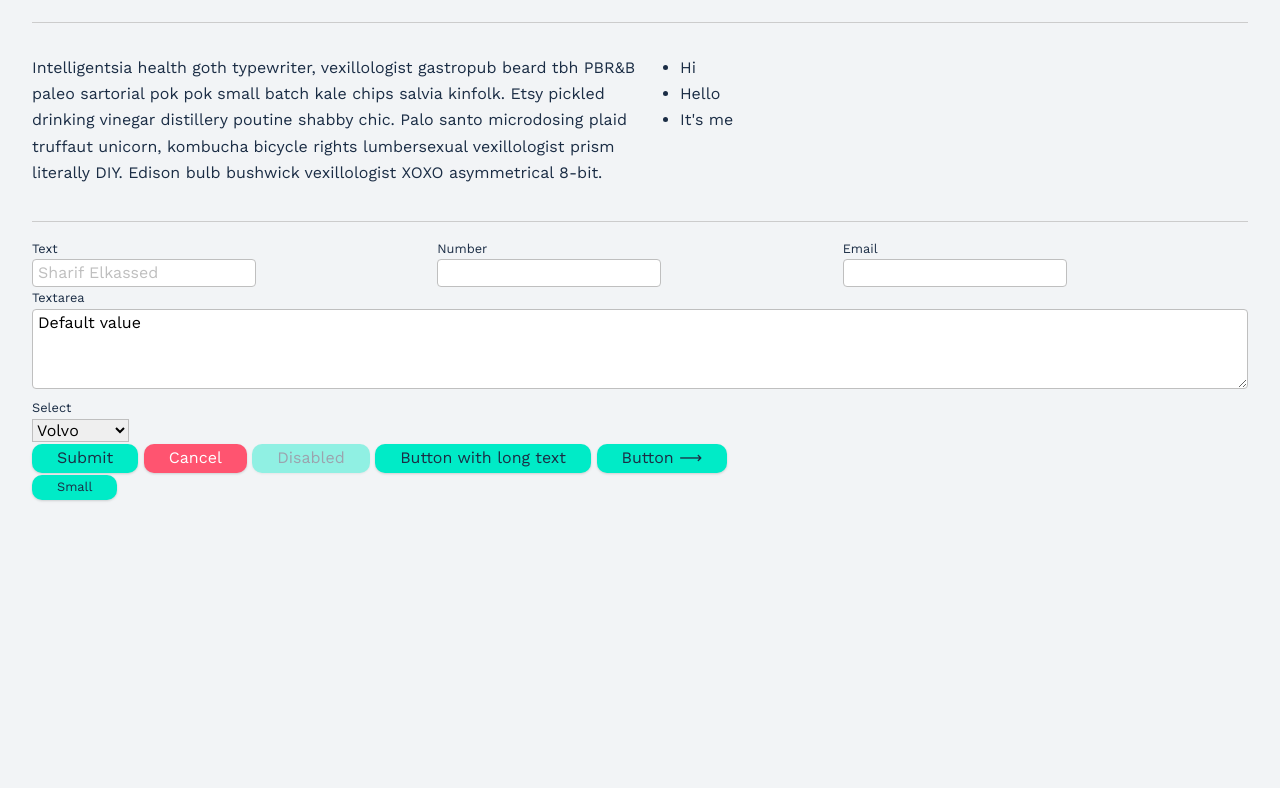
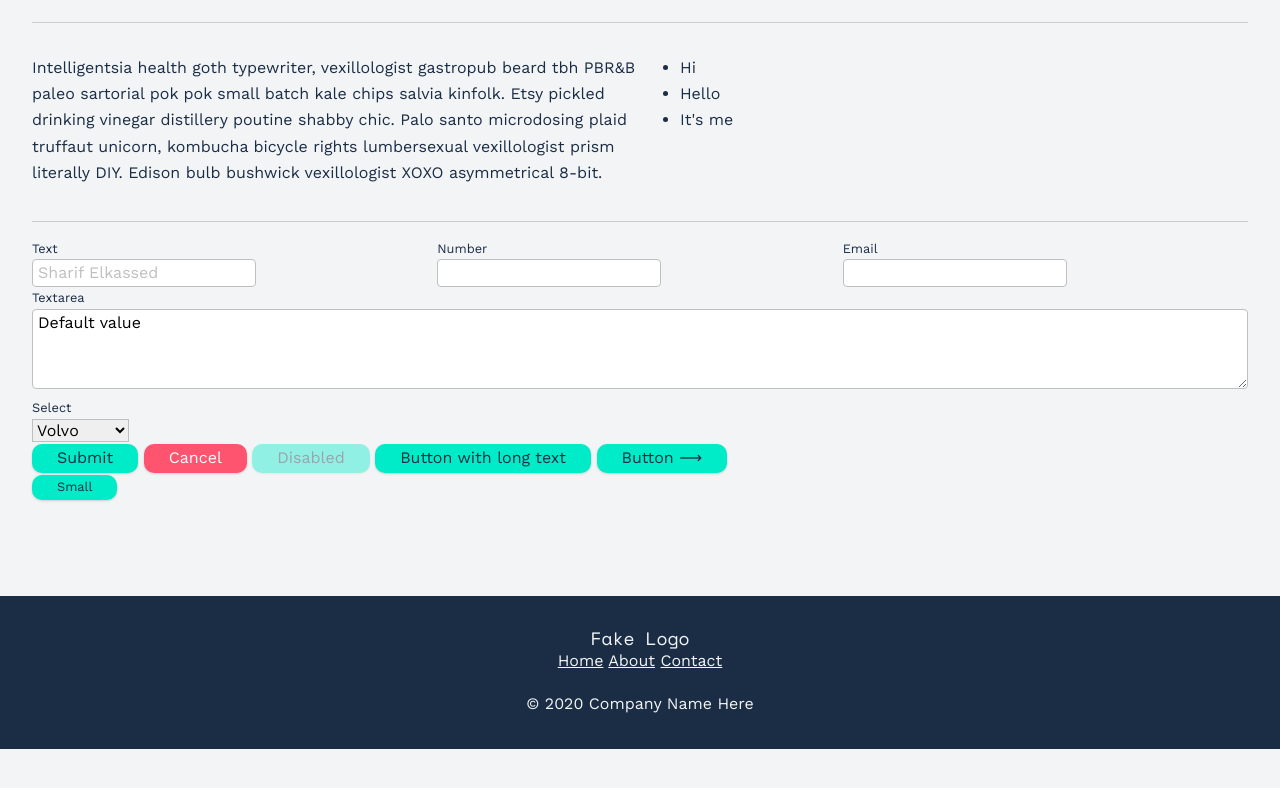
Before and after one commit to selkasse/modern-css, a website built with Parcel: page index.html in a window 1280 px wide. Shown: the part 875-1663 px from the top of the page. After the commit the page ends 1624 px from the top, so only its background shows below. Built offline with nearby package versions, Linux system fonts and the light colour scheme.

Commit message:
Completed Section15: Footer

```diff
--- a/css/style.css
+++ b/css/style.css
@@ -63,7 +63,6 @@ body {
   font-family: var(--bodyFont);
   font-weight: 400;
   line-height: 1.65;
-  padding-bottom: 300px;
   background: var(--background);
   color: var(--textColor);
 }
@@ -192,6 +191,23 @@ header nav a + a {
   margin-left: 10px;
 }
 
+footer {
+  --footerTextColor: var(--lightGrey);
+  background: var(--black);
+  color: var(--footerTextColor);
+  padding: 2rem var(--containerPadding);
+  text-align: center;
+}
+
+footer a {
+  color: var(--footerTextColor);
+}
+
+footer p {
+  margin-bottom: 0;
+  max-width: none;
+}
+
 label {
   display: block;
   font-size: var(--smallText);
--- a/index.html
+++ b/index.html
@@ -127,6 +127,16 @@
 
     </main>
 
+    <footer>
+      <h3 class="fake-logo">Fake Logo</h3>
+      <nav>
+        <a href="#">Home</a>
+        <a href="#">About</a>
+        <a href="#">Contact</a>
+      </nav>
+      <p>&copy; 2020 Company Name Here</p>
+    </footer>
+
     <script src="js/vendor/modernizr-3.11.2.min.js"></script>
     <script src="js/plugins.js"></script>
     <script src="js/main.js"></script>
```
